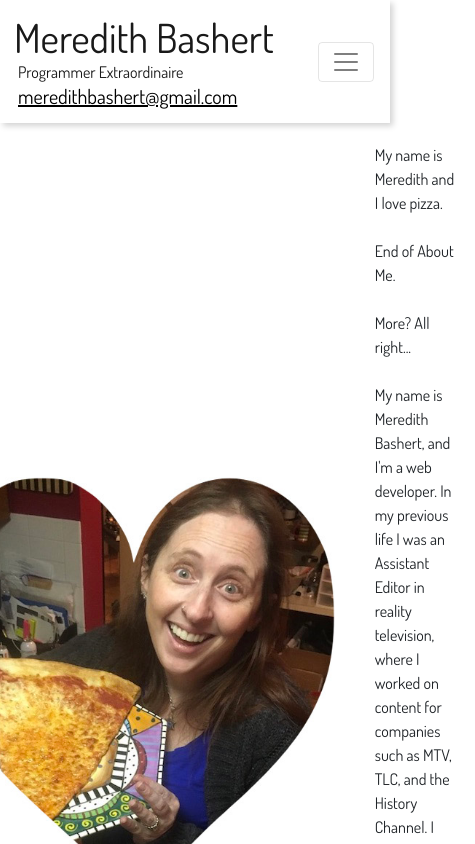
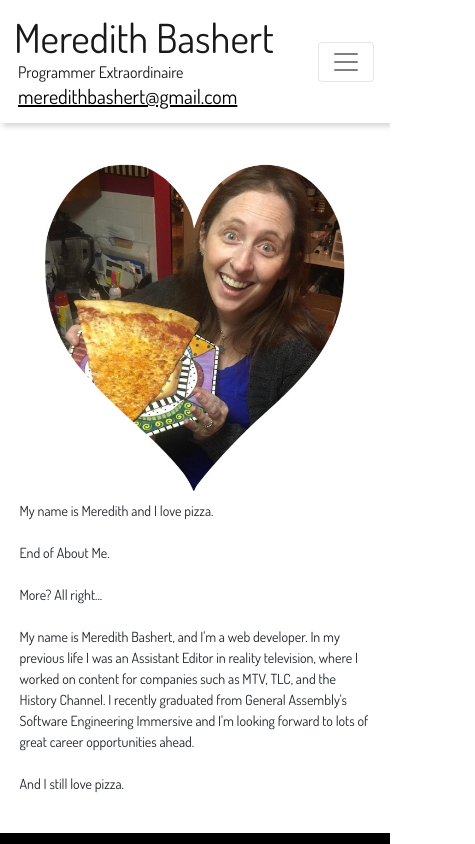
Before and after one commit to merbashert/meredith-bashert-portfolio, a React (Create React App) app in the folder portfolio/: page /about in a window 390 px wide. Shown: the top 844 px of the page, 475 px wide, since content can reach past the window. Built offline with nearby package versions, Linux system fonts and the light colour scheme.

Commit message:
Updated about me responsiveness

```diff
--- a/portfolio/src/index.css
+++ b/portfolio/src/index.css
@@ -214,7 +214,7 @@ input {
     color: black;
 }
 
-@media (min-width: 375px) {
+@media (max-width: 600px) {
     .social {
         font-size: 30px;
         display: flex;
@@ -232,6 +232,22 @@ input {
 
     .resume-page h2 {
         font-size: 24px;
+    }
+
+    .about-me {
+        display: flex;
+        flex-direction: column;
+    }
+
+    .about-me img {
+        width: 300px;
+        margin: 5px;
+    }
+
+    .bio {
+        width: 90%;
+        font-size: 14px;
+        margin: 3px;
     }
 }
 
```
